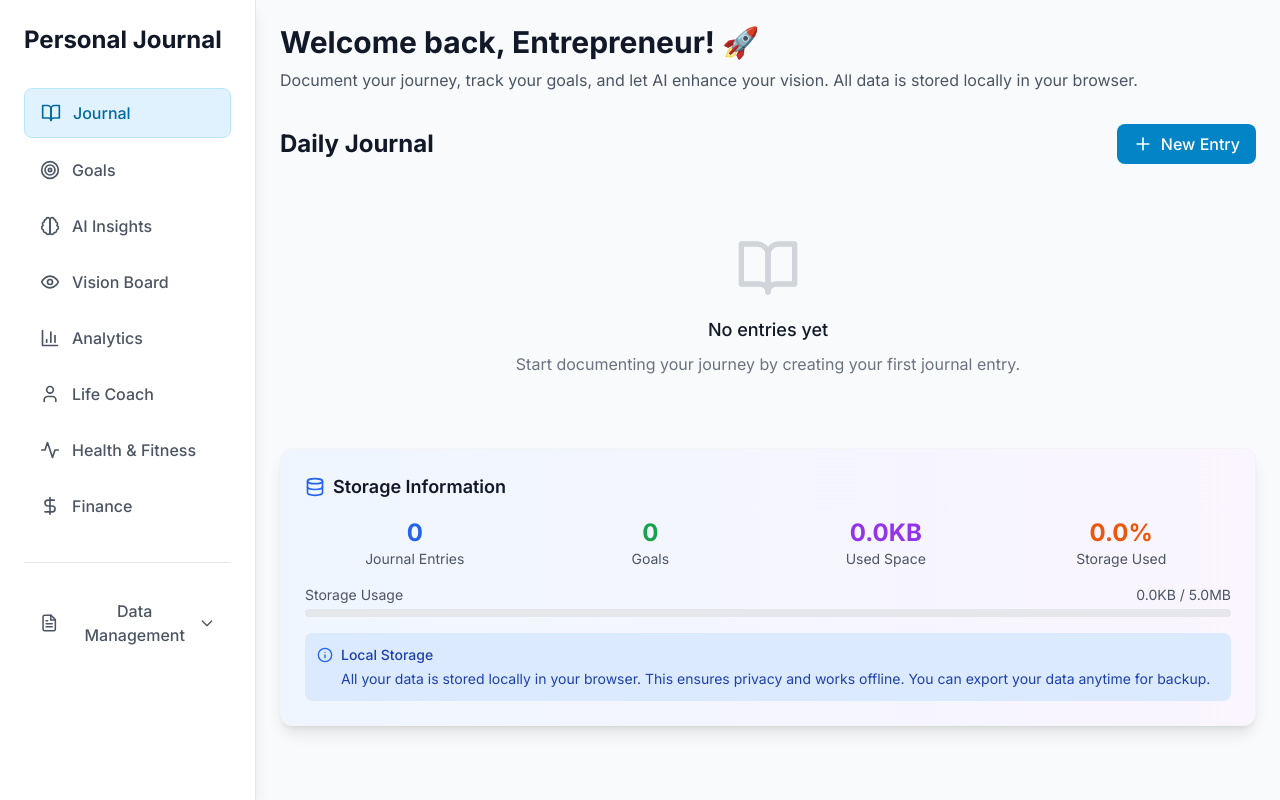
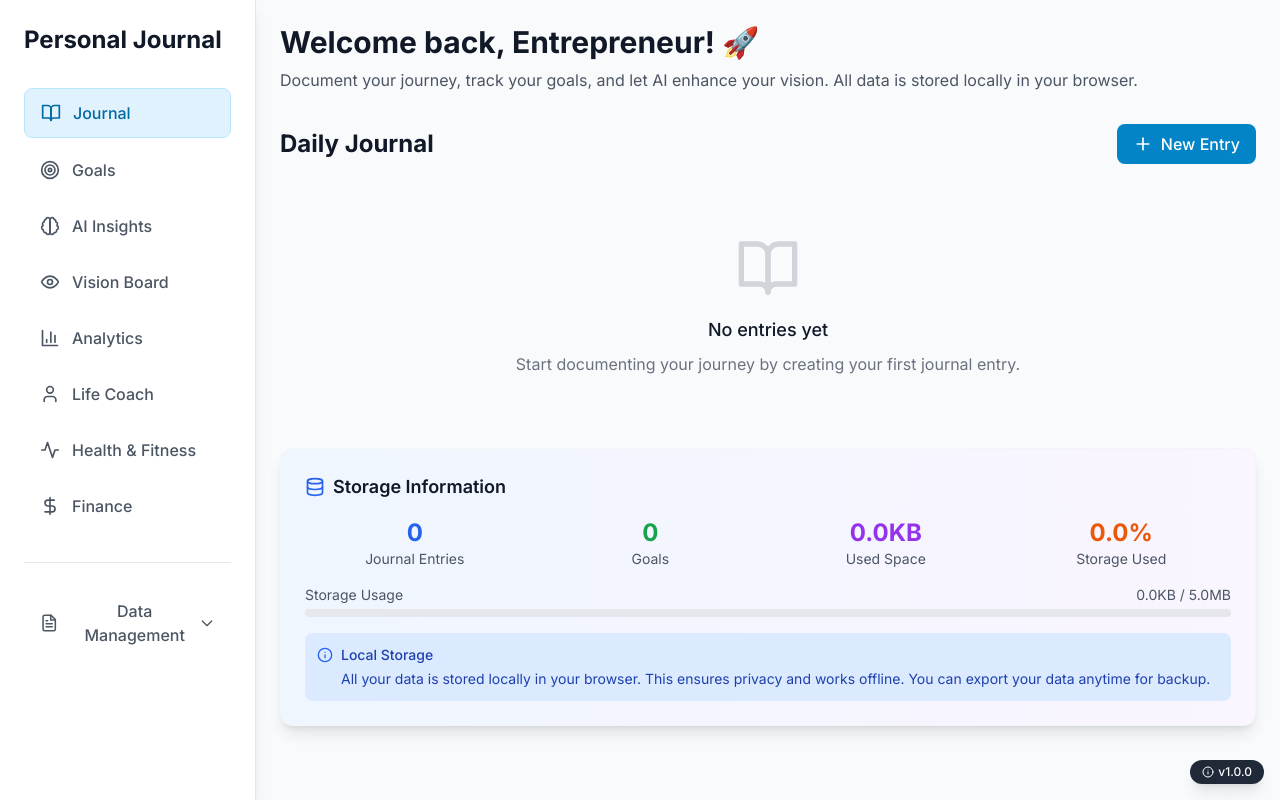
Before and after one commit to aayushjain-code/journal-ai, a Next.js app: page / in a window 1280 px wide. Built offline with nearby package versions, Linux system fonts and the light colour scheme.

Commit message:
Add version indicator in bottom right with detailed version info modal

```diff
--- a/app/layout.tsx
+++ b/app/layout.tsx
@@ -1,12 +1,14 @@
 import "./globals.css";
 import { Inter } from "next/font/google";
 import { Toaster } from "react-hot-toast";
+import VersionInfo from "@/components/VersionInfo";
 
 const inter = Inter({ subsets: ["latin"] });
 
 export const metadata = {
-  title: "Personal Journal - AI Enhanced Life Vision",
-  description: "Document your entrepreneurial journey with AI-powered insights",
+  title: "AI Personal Journal",
+  description:
+    "Your AI-enhanced personal journal for life tracking and insights",
 };
 
 export default function RootLayout({
@@ -16,9 +18,10 @@ export default function RootLayout({
 }) {
   return (
     <html lang="en">
-      <body className={`${inter.className} bg-gray-50 min-h-screen`}>
+      <body className={inter.className}>
         {children}
         <Toaster position="top-right" />
+        <VersionInfo />
       </body>
     </html>
   );
--- /dev/null
+++ b/components/VersionInfo.tsx
@@ -0,0 +1,98 @@
+"use client";
+
+import { useState } from "react";
+import { motion, AnimatePresence } from "framer-motion";
+import { Info, X, CheckCircle } from "lucide-react";
+import { getVersionInfo } from "@/utils/version";
+
+export default function VersionInfo() {
+  const [showDetails, setShowDetails] = useState(false);
+  const versionInfo = getVersionInfo();
+
+  return (
+    <>
+      {/* Version Badge */}
+      <div
+        className="fixed bottom-4 right-4 bg-gray-800 text-white px-3 py-1 rounded-full text-xs font-medium shadow-lg z-50 hover:bg-gray-700 transition-colors cursor-pointer flex items-center space-x-1"
+        onClick={() => setShowDetails(true)}
+        title="Click for version info"
+      >
+        <Info className="w-3 h-3" />
+        <span>v{versionInfo.version}</span>
+      </div>
+
+      {/* Version Details Modal */}
+      <AnimatePresence>
+        {showDetails && (
+          <motion.div
+            initial={{ opacity: 0 }}
+            animate={{ opacity: 1 }}
+            exit={{ opacity: 0 }}
+            className="fixed inset-0 bg-black bg-opacity-50 z-50 flex items-center justify-center p-4"
+            onClick={() => setShowDetails(false)}
+          >
+            <motion.div
+              initial={{ scale: 0.9, opacity: 0 }}
+              animate={{ scale: 1, opacity: 1 }}
+              exit={{ scale: 0.9, opacity: 0 }}
+              className="bg-white rounded-lg shadow-xl max-w-md w-full p-6"
+              onClick={(e) => e.stopPropagation()}
+            >
+              <div className="flex items-center justify-between mb-4">
+                <h3 className="text-lg font-semibold text-gray-900">
+                  Version Information
+                </h3>
+                <button
+                  onClick={() => setShowDetails(false)}
+                  className="p-1 text-gray-400 hover:text-gray-600 transition-colors"
+                >
+                  <X className="w-5 h-5" />
+                </button>
+              </div>
+
+              <div className="space-y-4">
+                <div className="grid grid-cols-2 gap-4 text-sm">
+                  <div>
+                    <span className="text-gray-600">Version:</span>
+                    <span className="font-medium ml-2">
+                      v{versionInfo.version}
+                    </span>
+                  </div>
+                  <div>
+                    <span className="text-gray-600">Build Date:</span>
+                    <span className="font-medium ml-2">
+                      {versionInfo.buildDate}
+                    </span>
+                  </div>
+                </div>
+
+                <div>
+                  <h4 className="font-medium text-gray-900 mb-2">
+                    Features Included:
+                  </h4>
+                  <div className="space-y-2">
+                    {versionInfo.features.map((feature, index) => (
+                      <div
+                        key={index}
+                        className="flex items-center space-x-2 text-sm"
+                      >
+                        <CheckCircle className="w-4 h-4 text-green-500" />
+                        <span className="text-gray-700">{feature}</span>
+                      </div>
+                    ))}
+                  </div>
+                </div>
+
+                <div className="pt-4 border-t border-gray-200">
+                  <p className="text-xs text-gray-500 text-center">
+                    AI-enhanced personal journal for entrepreneurs
+                  </p>
+                </div>
+              </div>
+            </motion.div>
+          </motion.div>
+        )}
+      </AnimatePresence>
+    </>
+  );
+}
--- a/package.json
+++ b/package.json
@@ -1,7 +1,8 @@
 {
   "name": "personal-journal",
   "version": "1.0.0",
-  "description": "AI-Enhanced Personal Journal for Entrepreneurs",
+  "description": "AI-enhanced personal journal for life tracking and insights",
+  "private": true,
   "main": "index.js",
   "scripts": {
     "dev": "next dev",
--- /dev/null
+++ b/utils/version.ts
@@ -0,0 +1,23 @@
+// Version utility
+export const getVersion = (): string => {
+  // In a real app, you might want to read this from package.json
+  // For now, we'll return a static version
+  return "1.0.0";
+};
+
+export const getVersionInfo = () => {
+  return {
+    version: getVersion(),
+    buildDate: new Date().toISOString().split("T")[0],
+    features: [
+      "Journal Entries",
+      "Goal Tracking",
+      "AI Insights",
+      "Vision Board",
+      "Analytics Dashboard",
+      "Life Coach",
+      "Health & Fitness",
+      "Financial Tracking",
+    ],
+  };
+};
```
